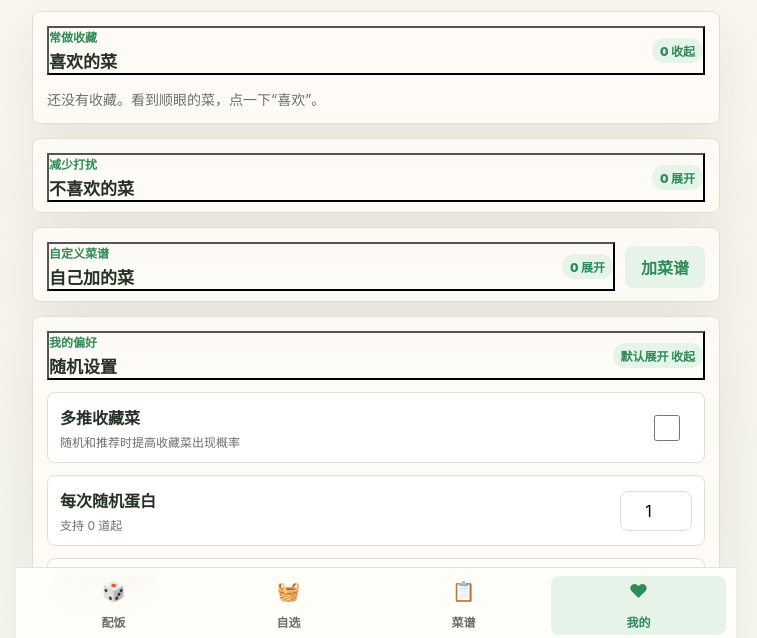
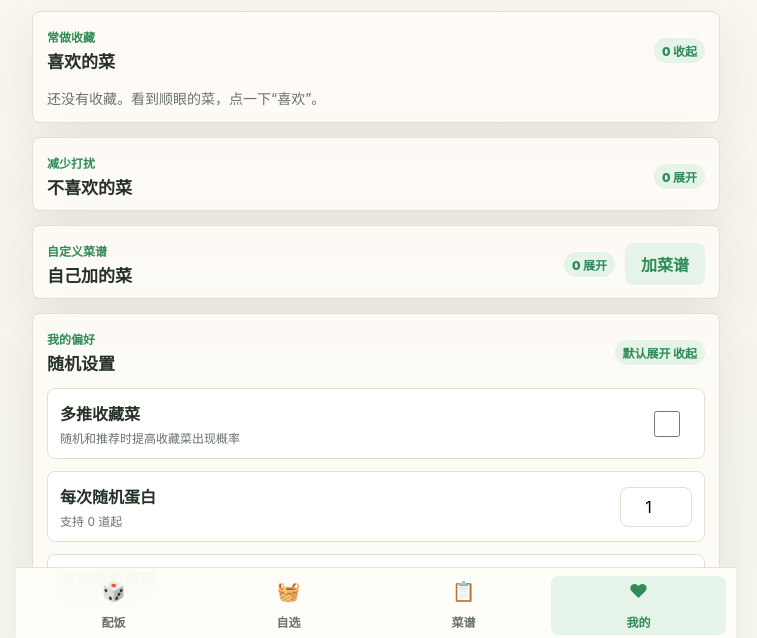
Before and after one commit to qinggongqi-boop/eat-what-, a plain HTML site: page index.html in a window 1280 px wide. Both pictures are taken after a click on the button "打开设置". Shown: the part 157-795 px from the top of the page, without its empty margins (264-1021 px from the left). Drawn offline with Linux system fonts and the light colour scheme.

Commit message:
Remove native section button border

```diff
--- a/styles.css
+++ b/styles.css
@@ -117,6 +117,7 @@ h3 {
 .primary-button,
 .ghost-button,
 .nav-item,
+.section-toggle,
 .mode-chip,
 .chip,
 .action-button {
@@ -1110,9 +1111,13 @@ h3 {
 .section-toggle {
   min-height: 48px;
   padding: 0;
+  border: 0;
+  border-radius: var(--radius);
   color: var(--text);
   background: transparent;
   text-align: left;
+  appearance: none;
+  -webkit-appearance: none;
 }
 
 .section-toggle span {
```
